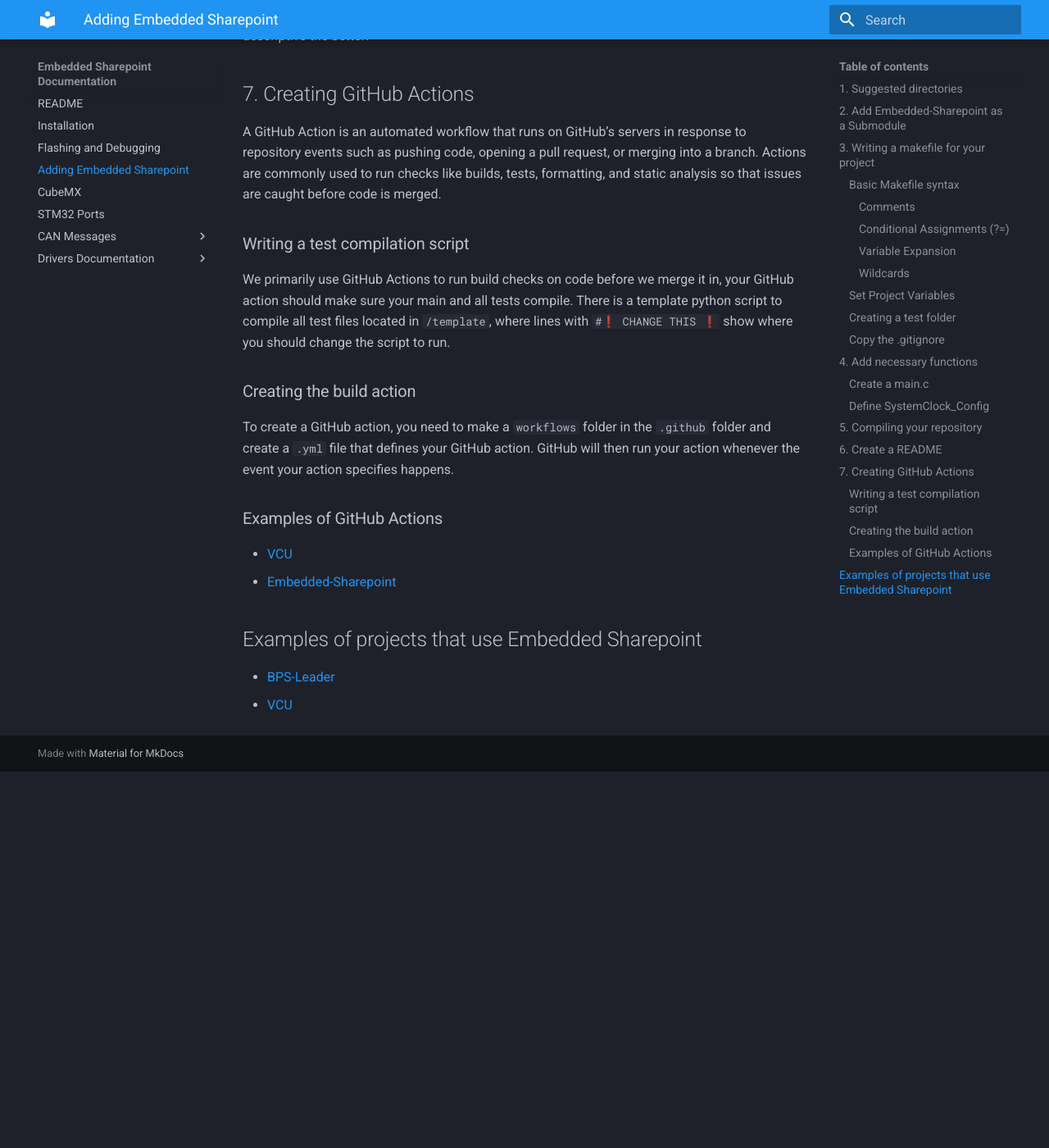
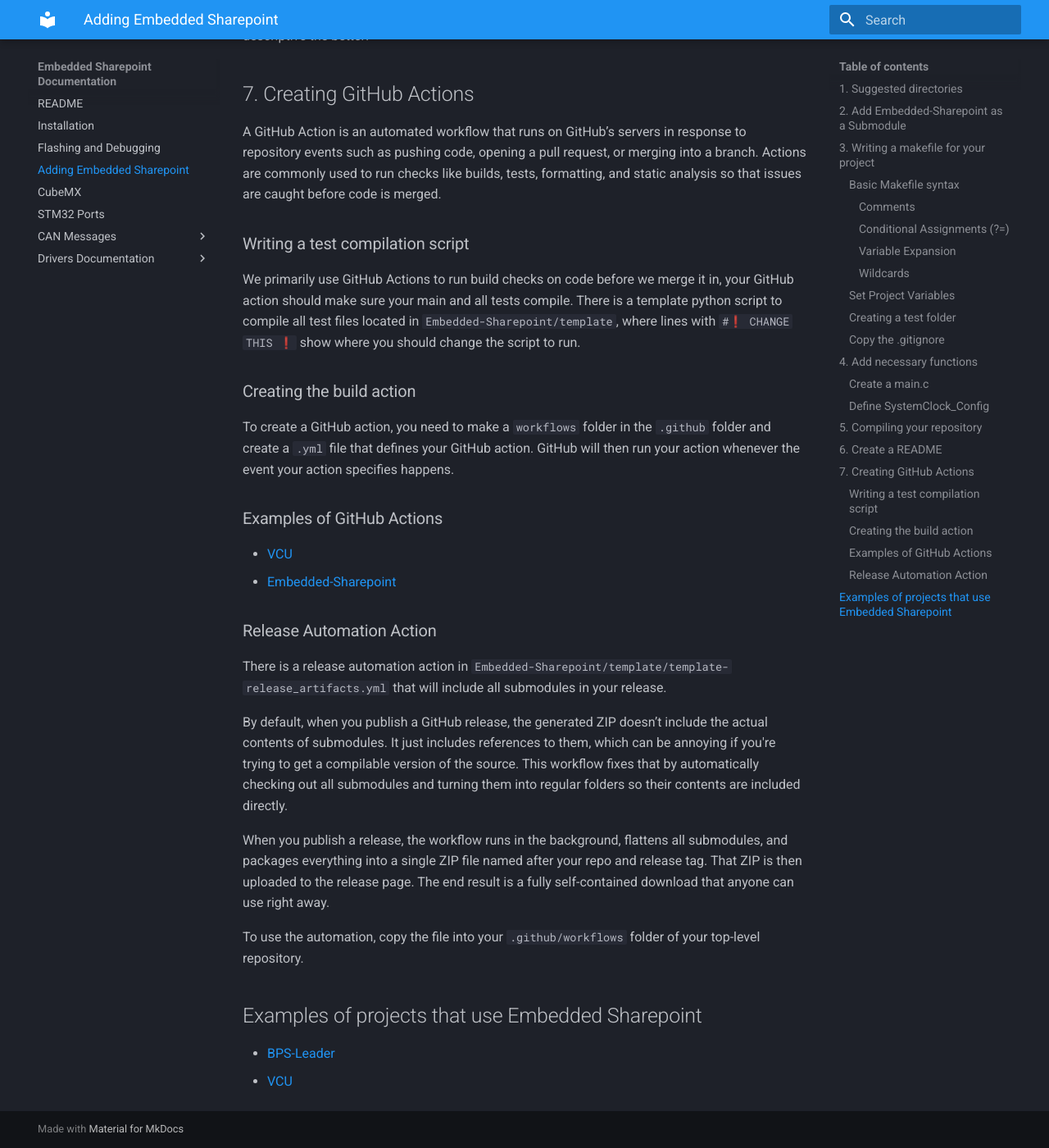
Before and after one commit to lhr-solar/Embedded-Sharepoint, an MkDocs documentation site: the page built from docs/SharepointSubmodule.md, in a window 1280 px wide and 1400 px high, scrolled down 5215 px. Shown: the whole window at 82% size. Built offline with MkDocs 1.6.1 and Material for MkDocs 9.7.7, drawn with Linux system fonts in a browser that asks for light colours; before the commit the page ends 6156 px from its top, so only the background shows below that.

Commit message:
update docs

```diff
--- a/docs/SharepointSubmodule.md
+++ b/docs/SharepointSubmodule.md
@@ -152,8 +152,7 @@ A README.md file is very important for onboarding instructions, and to outline w
 A GitHub Action is an automated workflow that runs on GitHub’s servers in response to repository events such as pushing code, opening a pull request, or merging into a branch. Actions are commonly used to run checks like builds, tests, formatting, and static analysis so that issues are caught before code is merged.
 
 ### Writing a test compilation script
-
-We primarily use GitHub Actions to run build checks on code before we merge it in, your GitHub action should make sure your main and all tests compile. There is a template python script to compile all test files located in `/template`, where lines with `#❗ CHANGE THIS ❗` show where you should change the script to run.
+We primarily use GitHub Actions to run build checks on code before we merge it in, your GitHub action should make sure your main and all tests compile. There is a template python script to compile all test files located in `Embedded-Sharepoint/template`, where lines with `#❗ CHANGE THIS ❗` show where you should change the script to run.
 
 ### Creating the build action
 To create a GitHub action, you need to make a `workflows` folder in the `.github` folder and create a `.yml` file that defines your GitHub action. GitHub will then run your action whenever the event your action specifies happens.
@@ -162,6 +161,15 @@ To create a GitHub action, you need to make a `workflows` folder in the `.github
 * [VCU](https://github.com/lhr-solar/PS-VehicleControlUnit/blob/main/.github/workflows/build-tests.yml)
 * [Embedded-Sharepoint](https://github.com/lhr-solar/Embedded-Sharepoint/tree/main/.github/workflows)
 
+### Release Automation Action
+There is a release automation action in `Embedded-Sharepoint/template/template-release_artifacts.yml` that will include all submodules in your release.
+
+By default, when you publish a GitHub release, the generated ZIP doesn’t include the actual contents of submodules. It just includes references to them, which can be annoying if you're trying to get a compilable version of the source. This workflow fixes that by automatically checking out all submodules and turning them into regular folders so their contents are included directly.
+
+When you publish a release, the workflow runs in the background, flattens all submodules, and packages everything into a single ZIP file named after your repo and release tag. That ZIP is then uploaded to the release page. The end result is a fully self-contained download that anyone can use right away.
+
+To use the automation, copy the file into your `.github/workflows` folder of your top-level repository.
+
 ## Examples of projects that use Embedded Sharepoint
 * [BPS-Leader](https://github.com/lhr-solar/BPS-Leader)
 * [VCU](https://github.com/lhr-solar/PS-VehicleControlUnit)
```
